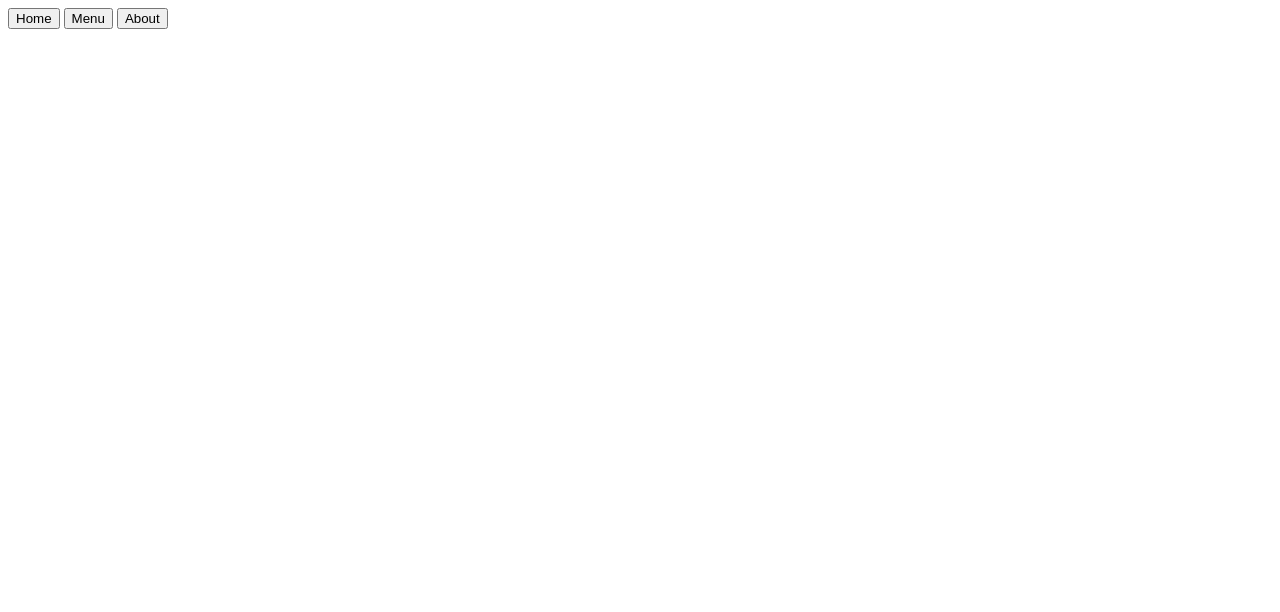
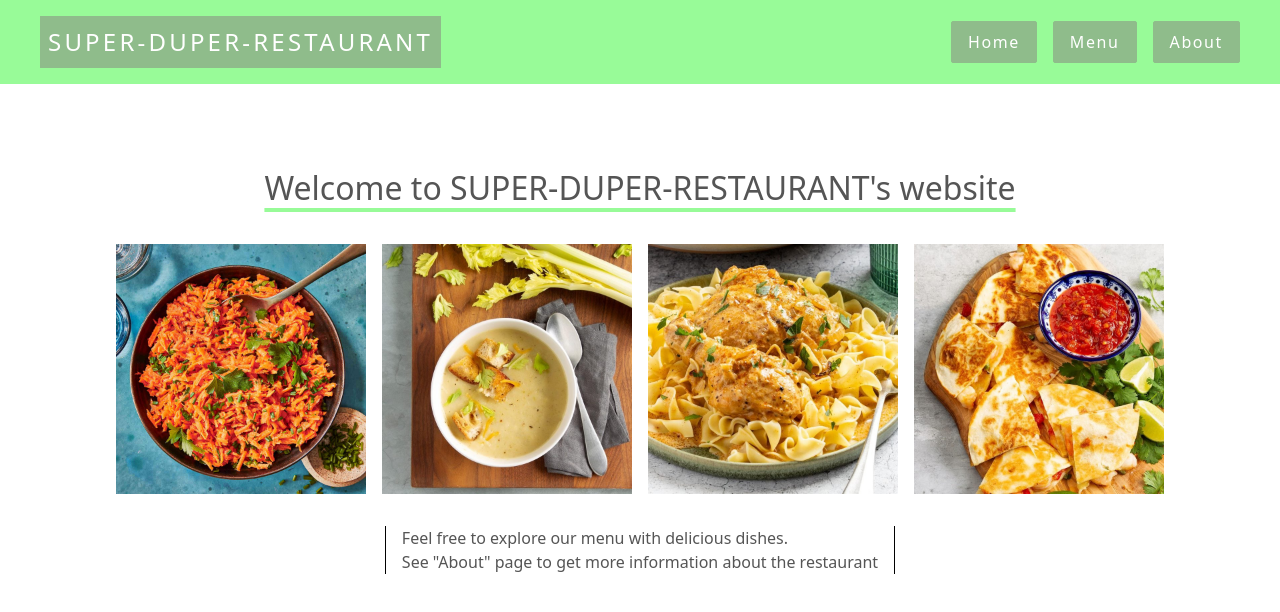
Before and after one commit to YehorMartynenko/odin-restaurant-page, a website built with webpack: page src/template.html in a window 1280 px wide. Built offline with nearby package versions, Linux system fonts and the light colour scheme.

Commit message:
Add main page prototype

```diff
--- a/package.json
+++ b/package.json
@@ -20,6 +20,7 @@
   "homepage": "https://github.com/YehorMartynenko/odin-restaurant-page#readme",
   "devDependencies": {
     "css-loader": "^7.1.4",
+    "html-loader": "^5.1.0",
     "html-webpack-plugin": "^5.6.6",
     "style-loader": "^4.0.0",
     "webpack": "^5.106.0",
--- a/src/index.js
+++ b/src/index.js
@@ -1 +1,2 @@
+import "./styles.css";
 console.log("Test");
--- /dev/null
+++ b/src/styles.css
@@ -0,0 +1,101 @@
+:root {
+    --light-green: #98FB98;
+    --dark-green: #8FBC8B;
+    --text-color: #555;
+}
+
+* {
+    padding: 0;
+    margin: 0;
+    font-family: "Henny Penny", system-ui;
+    font-weight: 400;
+    font-style: normal;
+    line-height: 1.5;
+}
+
+nav {
+    background-color: var(--light-green);
+    padding: 1rem 0;
+    width: 100%;
+}
+
+.header-container {
+    max-width: 1200px;
+    margin: auto;
+    padding: 0 0.5rem 0 0.5rem;
+    display: flex;
+    justify-content: space-between;
+    align-items: center;
+    gap: 2rem;
+}
+
+.logo {
+    display: flex;
+    align-items: center;
+    color: white;
+    letter-spacing: 0.2rem;
+    font-size: 1.5rem;
+    background-color: var(--dark-green);
+    padding: 0.5rem;
+}
+
+.buttons {
+    cursor: pointer;
+    display: flex;
+    justify-content: flex-end;
+    gap: 1rem;
+}
+
+.buttons > button {
+    padding: 0.5rem 1rem;
+    border-radius: 2px;
+    border: none;
+    background-color: var(--dark-green);
+    border: 1px solid var(--dark-green);
+    color: white;
+    font-size: 1rem;
+    letter-spacing: 0.1rem;
+    transition: background-color 0.3s ease;
+}
+
+.buttons > button:hover {
+    color: var(--dark-green);
+    background-color: white;
+    border: 1px solid var(--dark-green);
+}
+
+.main-container {
+    max-width: 1200px;
+    margin: auto;
+    display: flex;
+    flex-direction: column;
+    align-items: center;
+    color: var(--text-color)
+}
+.main-container > h1 {
+    font-size: 2rem;
+    text-align: center;
+    margin: 5rem 0 0 0;
+    text-decoration: var(--light-green) underline 4px;
+    text-underline-offset: 8px;
+}
+
+
+.under-dishes {
+    width: max-content;
+    border-left: 1px solid black;
+    border-right: 1px solid black;
+    padding: 0 1rem 0 1rem;
+    font-size: 1rem;
+}
+.dishes {
+    display: flex;
+    gap: 1rem;
+    flex-wrap: wrap;
+    justify-content: center;
+    margin: 2rem;
+}
+.dishes > img {
+    width: 250px;
+    height: 250px;
+}
--- a/src/template.html
+++ b/src/template.html
@@ -8,11 +8,32 @@
 <body>
     <header>
         <nav>
-            <button>Home</button>
-            <button>Menu</button>
-            <button>About</button>
+            <div class="header-container">
+                <div class="logo">
+                    <p>SUPER-DUPER-RESTAURANT</p>
+                </div>
+                <div class="buttons">
+                    <button>Home</button>
+                    <button>Menu</button>
+                    <button>About</button>
+                </div>
+            </div>
         </nav>
     </header>
-    <div id="content"></div>
+    <div id="content">
+        <div class="main-container">
+            <h1>Welcome to SUPER-DUPER-RESTAURANT's website</h1>
+            <div class="dishes">
+                <img src="dish.jpg" alt="">
+                <img src="dish2.jpg" alt="">
+                <img src="dish3.jpg" alt="">
+                <img src="dish4.jpg" alt="">
+            </div>
+            <div class="under-dishes">
+                <p>Feel free to explore our menu with delicious dishes.</p>
+                <p>See "About" page to get more information about the restaurant</p>
+            </div>
+        </div>
+    </div>
 </body>
 </html>
--- a/webpack.config.js
+++ b/webpack.config.js
@@ -24,6 +24,14 @@ export default {
                 test: /\.css$/i,
                 use: ["style-loader", "css-loader"],
             },
+            {
+                test: /\.html$/i,
+                use: ["html-loader"],
+            },
+            {
+                test: /\.(png|svg|jpg|jpeg|gif)$/i,
+                type: "asset/resource",
+            },
         ],
     },
 };
```
Also changed, not shown: src/dish.jpg (added), src/dish2.jpg (added), src/dish3.jpg (added), src/dish4.jpg (added), 1 other file.
